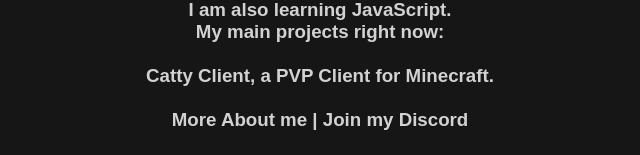
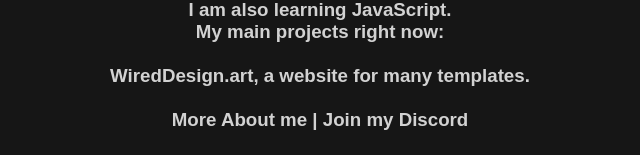
Before and after one commit to WiredDesigns/wireddesign.github.io, a plain HTML site: page index.html in a window 1280 px wide. Shown: the part 388-543 px from the top of the page, without its empty margins (320-960 px from the left). Drawn offline with Linux system fonts and the light colour scheme.

Commit message:
Second Commit
Updating index.html

```diff
--- a/index.html
+++ b/index.html
@@ -19,7 +19,7 @@
         languages as well, such as C#, and HTML/CSS.<br>
         I am also learning JavaScript.<br>
         My main projects right now:<br><br>
-        <a class="link" href="https://discord.gg/naEAFuAU6p">Catty Client</a>, a PVP Client for Minecraft.
+        <a class="link" href="https://wireddesign.art">WiredDesign.art</a>, a website for many templates.
         <br><br>
         <a class="link" href="about">More About me</a> | <a class="link" href="discord">Join my Discord</a>
 
```
Also changed, not shown: 1 other file.
